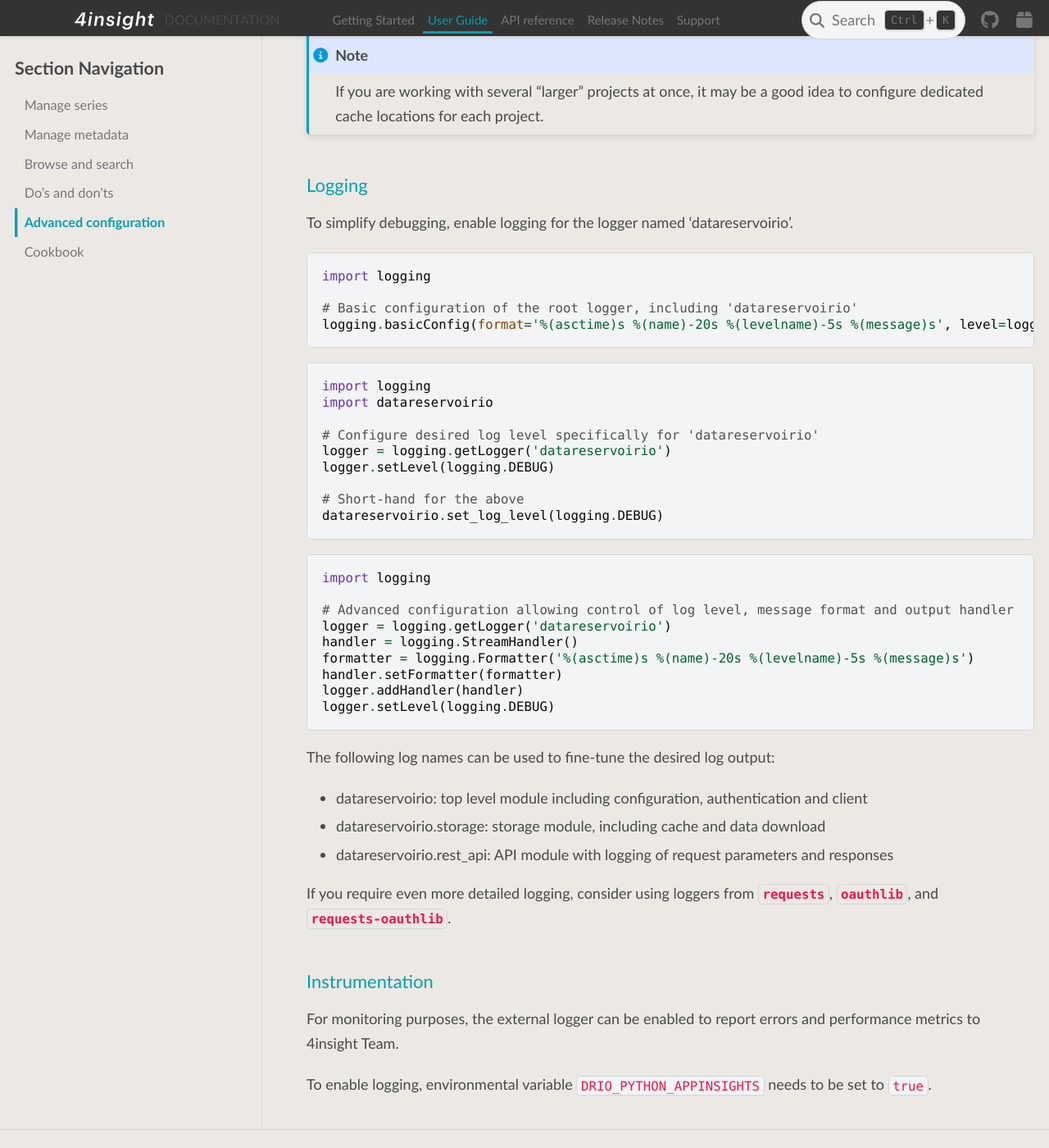
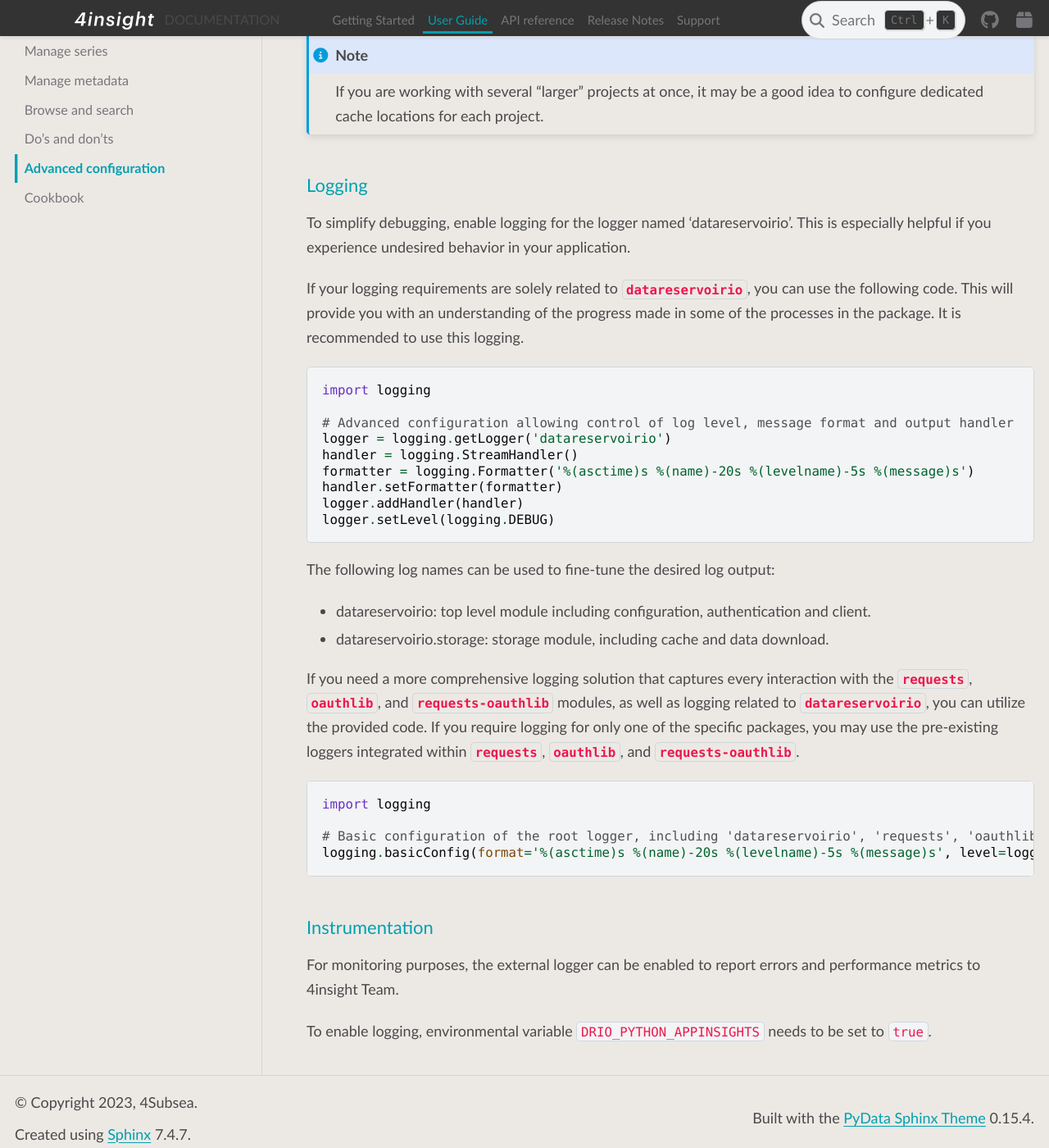
Before and after one commit to 4Subsea/drio-python, a Sphinx documentation site: the page built from docs/user_guide/advanced_config.rst, in a window 1280 px wide and 1400 px high, scrolled down 2213 px. Shown: the whole window at 82% size. Built offline with Sphinx 7.4.7 and the PyData theme 0.15.4, drawn with Linux system fonts in a browser that asks for light colours.

Commit message:
Update docs describing the loggers (#114)

```diff
--- a/docs/user_guide/advanced_config.rst
+++ b/docs/user_guide/advanced_config.rst
@@ -104,26 +104,10 @@
 Logging
 -------
 
-To simplify debugging, enable logging for the logger named 'datareservoirio'.
+To simplify debugging, enable logging for the logger named 'datareservoirio'. This is especially helpful if you experience undesired behavior in your application.
 
-.. code-block:: python
-
-    import logging
-
-    # Basic configuration of the root logger, including 'datareservoirio'
-    logging.basicConfig(format='%(asctime)s %(name)-20s %(levelname)-5s %(message)s', level=logging.INFO)
-
-.. code-block:: python
-
-    import logging
-    import datareservoirio
-
-    # Configure desired log level specifically for 'datareservoirio'
-    logger = logging.getLogger('datareservoirio')
-    logger.setLevel(logging.DEBUG)
-
-    # Short-hand for the above
-    datareservoirio.set_log_level(logging.DEBUG)
+If your logging requirements are solely related to :py:mod:`datareservoirio`, you can use the following code. This will provide you with an understanding of the progress made in some
+of the processes in the package. It is recommended to use this logging.
 
 .. code-block:: python
 
@@ -139,13 +123,18 @@
 
 The following log names can be used to fine-tune the desired log output:
 
-* datareservoirio: top level module including configuration, authentication and client
-* datareservoirio.storage: storage module, including cache and data download
-* datareservoirio.rest_api: API module with logging of request parameters and responses
+* datareservoirio: top level module including configuration, authentication and client.
+* datareservoirio.storage: storage module, including cache and data download.
 
-If you require even more detailed logging, consider using loggers from
-:py:mod:`requests`, :py:mod:`oauthlib`, and :py:mod:`requests-oauthlib`.
+If you need a more comprehensive logging solution that captures every interaction with the :py:mod:`requests`, :py:mod:`oauthlib`, and :py:mod:`requests-oauthlib` modules, as well as logging related to :py:mod:`datareservoirio`, you can utilize the
+provided code. If you require logging for only one of the specific packages, you may use the pre-existing loggers integrated within :py:mod:`requests`, :py:mod:`oauthlib`, and :py:mod:`requests-oauthlib`.
 
+.. code-block:: python
+
+    import logging
+
+    # Basic configuration of the root logger, including 'datareservoirio', 'requests', 'oauthlib' and 'requests-oauthlib'
+    logging.basicConfig(format='%(asctime)s %(name)-20s %(levelname)-5s %(message)s', level=logging.DEBUG)
 
 Instrumentation
 ---------------
```
